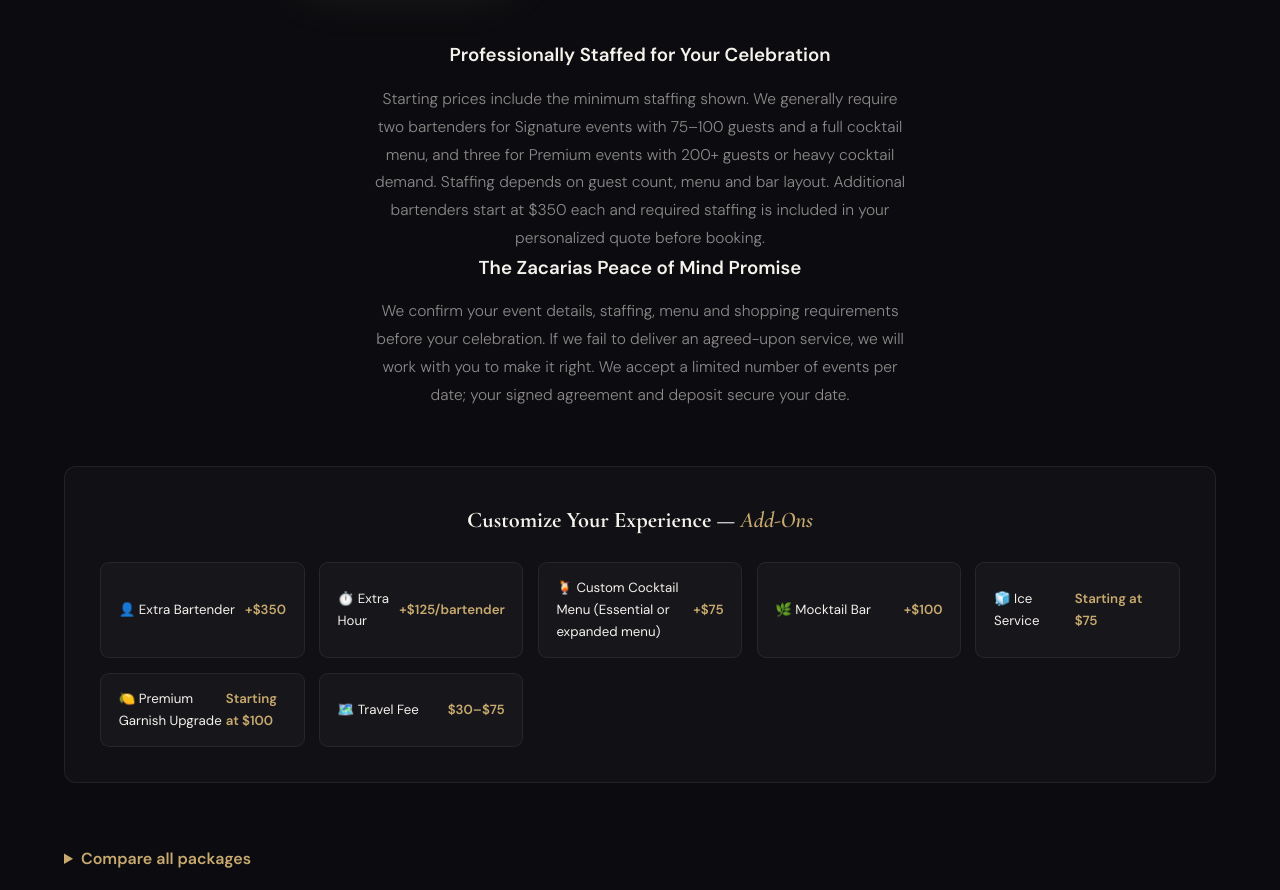
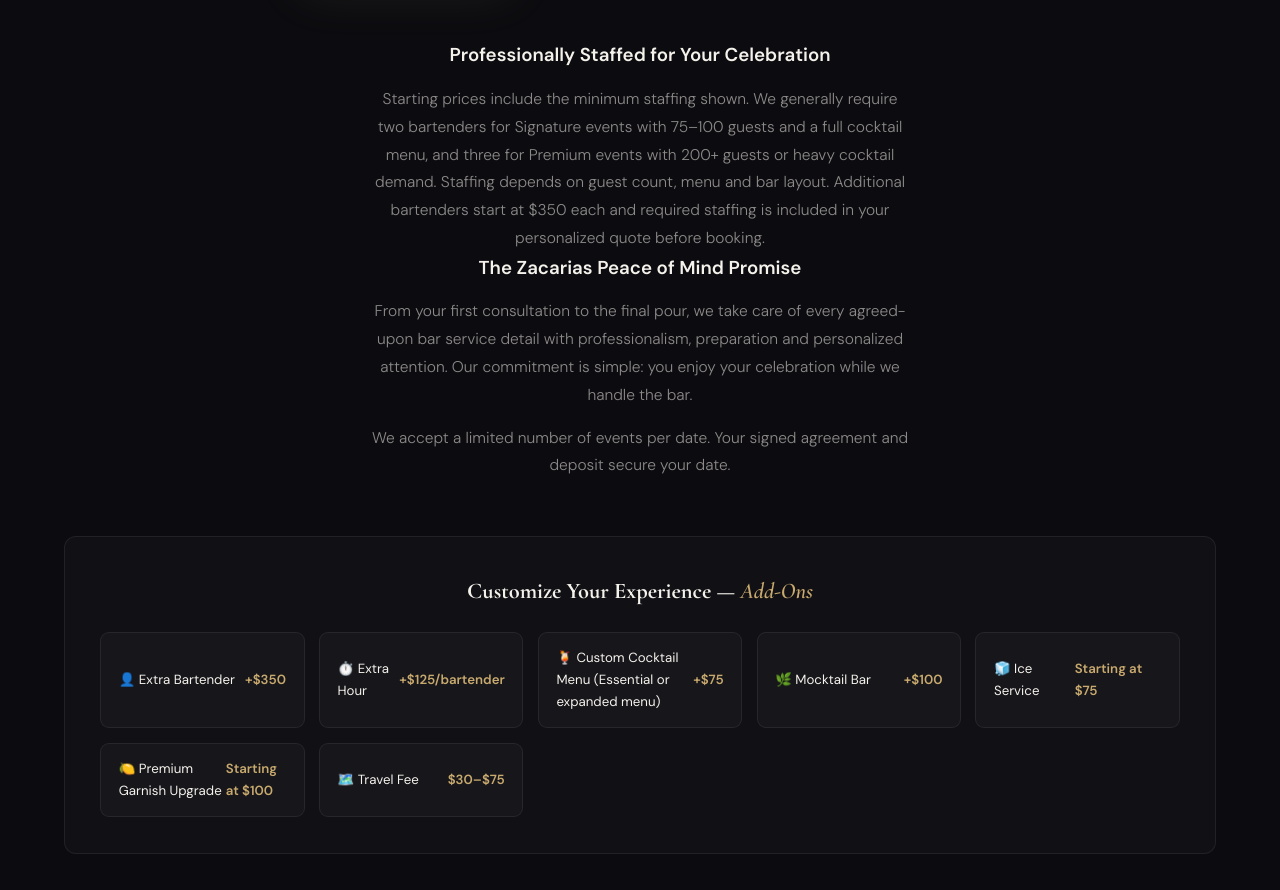
Before and after one commit to kevinzacarias/zacarias-bartending, a plain HTML site: page index.html in a window 1280 px wide. Shown: the part 3486-4376 px from the top of the page. Drawn offline with nearby package versions, Linux system fonts and the light colour scheme.

Commit message:
Replace negative guarantee wording with positive service commitment

```diff
--- a/index.html
+++ b/index.html
@@ -392,7 +392,7 @@ footer p{color:rgba(245,241,235,.28);font-size:.77rem;}
       <a href="tel:+12404742431" class="btn-ghost" style="width:100%;text-align:center;justify-content:center;">📞 Call for Quote</a>
     </div>
   </div>
-  <div class="sec-head fi" style="margin-top:2rem;"><h3>Professionally Staffed for Your Celebration</h3><p class="sec-intro">Starting prices include the minimum staffing shown. We generally require two bartenders for Signature events with 75–100 guests and a full cocktail menu, and three for Premium events with 200+ guests or heavy cocktail demand. Staffing depends on guest count, menu and bar layout. Additional bartenders start at $350 each and required staffing is included in your personalized quote before booking.</p><h3>The Zacarias Peace of Mind Promise</h3><p class="sec-intro">We confirm your event details, staffing, menu and shopping requirements before your celebration. If we fail to deliver an agreed-upon service, we will work with you to make it right. We accept a limited number of events per date; your signed agreement and deposit secure your date.</p></div>
+  <div class="sec-head fi" style="margin-top:2rem;"><h3>Professionally Staffed for Your Celebration</h3><p class="sec-intro">Starting prices include the minimum staffing shown. We generally require two bartenders for Signature events with 75–100 guests and a full cocktail menu, and three for Premium events with 200+ guests or heavy cocktail demand. Staffing depends on guest count, menu and bar layout. Additional bartenders start at $350 each and required staffing is included in your personalized quote before booking.</p><h3>The Zacarias Peace of Mind Promise</h3><p class="sec-intro">From your first consultation to the final pour, we take care of every agreed-upon bar service detail with professionalism, preparation and personalized attention. Our commitment is simple: you enjoy your celebration while we handle the bar.</p><p class="sec-intro">We accept a limited number of events per date. Your signed agreement and deposit secure your date.</p></div>
   <div class="addons-wrap fi">
     <h3>Customize Your Experience — <em style="color:var(--gold)">Add-Ons</em></h3>
     <div class="addons-grid">
```
